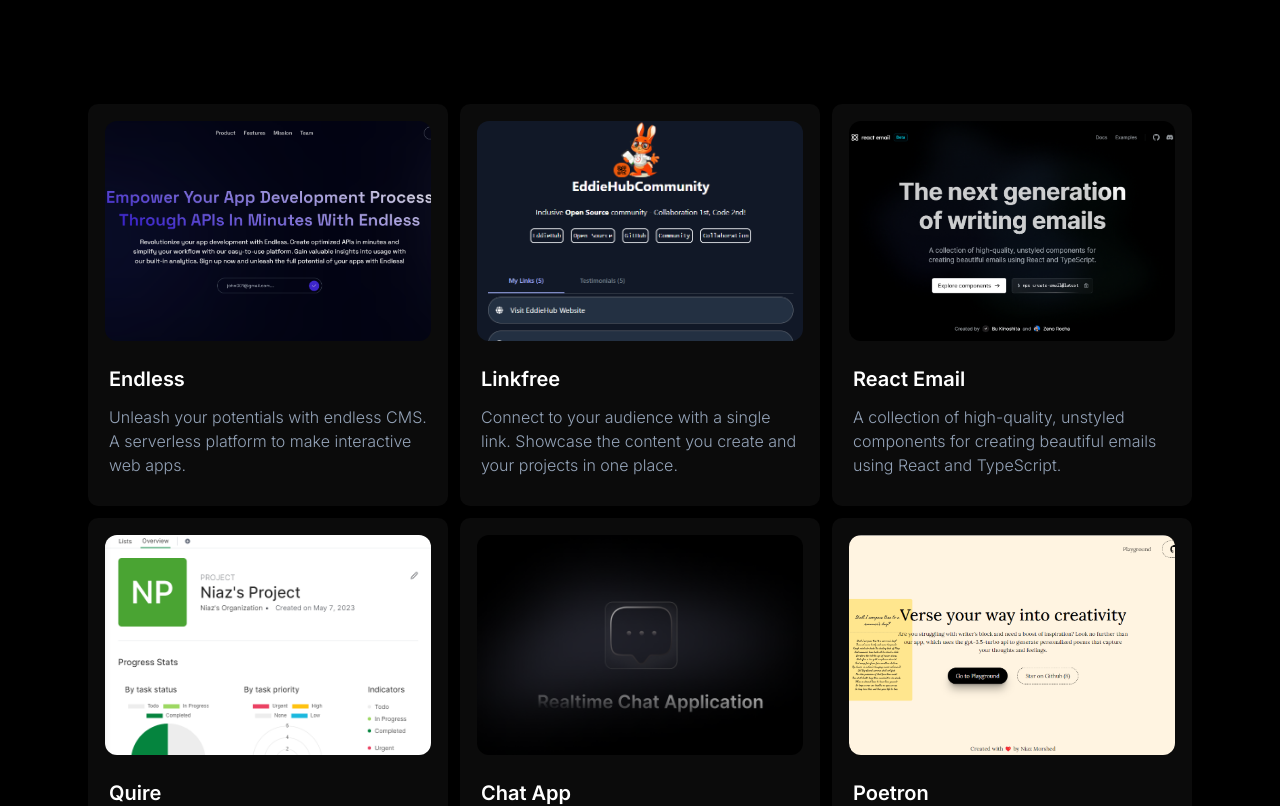
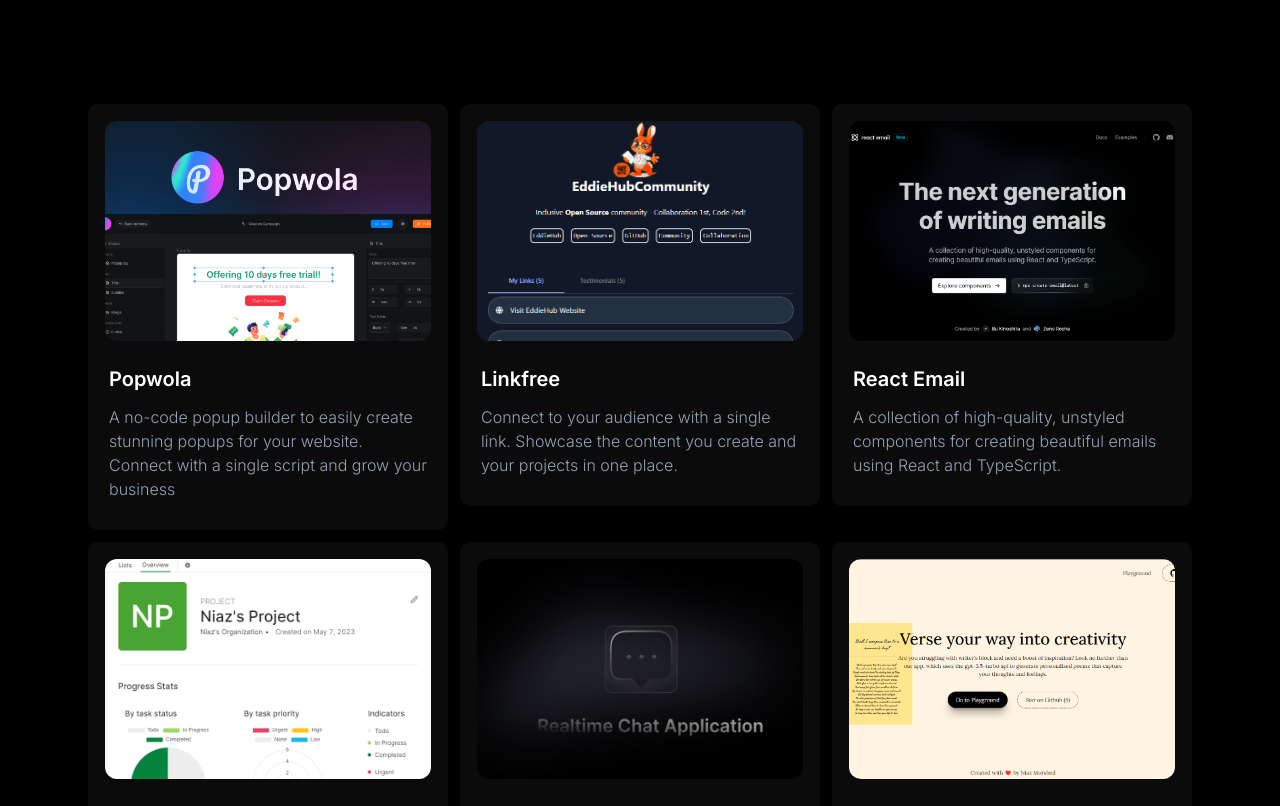
Before and after one commit to NiazMorshed2007/niazmorshed, a Next.js app: page / in a window 1280 px wide. Shown: the part 1720-2526 px from the top of the page. Built offline with nearby package versions, Linux system fonts and the light colour scheme.

Commit message:
update popwola project

```diff
--- /dev/null
+++ b/src/app/components/Blogs.jsx
@@ -0,0 +1,17 @@
+import React from "react";
+
+const Blogs = () => {
+  return (
+    <section id="blogs" className="py-20 pt-28 px-[5%]">
+      {/* <h1 className="md:text-4xl text-2xl font-semibold capitalize mb-3">
+        Technical Blogs
+      </h1>
+      <p className="font-light text-slate-400 text-sm md:text-base">
+        Yes, I enjoy writting tech blogs! I write about my experiences, things I
+        learn and things I build.
+      </p> */}
+    </section>
+  );
+};
+
+export default Blogs;
--- a/src/app/components/Header.jsx
+++ b/src/app/components/Header.jsx
@@ -1,30 +1,41 @@
-"use client"
+"use client";
 
-import { Cinzel_Decorative } from "next/font/google"
-import Link from "next/link";
+import { Cinzel_Decorative } from "next/font/google";
 
-const cinzel = Cinzel_Decorative({ subsets: ['latin'], weight: ['400', '700', '900'] })
+const cinzel = Cinzel_Decorative({
+  subsets: ["latin"],
+  weight: ["400", "700", "900"],
+});
 
 const Header = () => {
-
   const handleOpenEmail = () => {
-        const email = 'niazmorshed2007@gmail.com'; // replace with your email address
+    const email = "niazmorshed2007@gmail.com"; // replace with your email address
     window.location.href = `mailto:${email}`;
   };
 
-    return <header className="fixed backdrop-blur-md z-50 flex items-center justify-between top-0 w-full left-0 px-[5%] py-7">
-        <h1 className={`${cinzel.className} text-base md:text-xl font-medium`}>Niaz Morshed.</h1>
+  return (
+    <header className="fixed backdrop-blur-md z-50 flex items-center justify-between top-0 w-full left-0 px-[5%] py-7">
+      <h1 className={`${cinzel.className} text-base md:text-xl font-medium`}>
+        Niaz Morshed.
+      </h1>
       <nav className="hidden md:flex items-center text-sm gap-6">
-            <Link href={"#experience"}>Experience</Link>
-            <Link href={"#projects"}>Projects</Link>
-            <Link href={"#recommendations"}>Recommendations</Link>
+        <a href={"#experience"}>Experience</a>
+        <a href={"#projects"}>Projects</a>
+        {/* <a href={"#blogs"}>Tech Blogs</a> */}
+        <a href={"#recommendations"}>Recommendations</a>
         {/* <p>Open Source Activity</p> */}
       </nav>
       <div className="flex items-center gap-7 text-sm">
-            <button onClick={handleOpenEmail} className="p-2 px-4 md:px-6 text-xs md:text-base rounded-md border border-primary/40 border-md">Drop a message!</button>
+        <button
+          onClick={handleOpenEmail}
+          className="p-2 px-4 md:px-6 text-xs md:text-base rounded-md border border-primary/40 border-md"
+        >
+          Drop a message!
+        </button>
         {/* <button>Contact</button> */}
       </div>
     </header>
-}
+  );
+};
 
-export default Header
+export default Header;
--- a/src/app/globals.css
+++ b/src/app/globals.css
@@ -1,7 +1,6 @@
 @tailwind base;
 @tailwind components;
 @tailwind utilities;
-
 
 * {
   margin: 0;
@@ -14,7 +13,9 @@
   overflow-x: hidden;
 }
 
-
+html {
+  scroll-behavior: smooth;
+}
 
 #cards:hover > .card::after {
   opacity: 1;
--- a/src/data/projects.json
+++ b/src/data/projects.json
@@ -1,9 +1,9 @@
 [
   {
-    "title": "Endless",
-    "description": "Unleash your potentials with endless CMS. A serverless platform to make interactive web apps.",
-    "imageUrl": "/endless.png",
-    "link": "https://endlesscms.pro"
+    "title": "Popwola",
+    "description": "A no-code popup builder to easily create stunning popups for your website. Connect with a single script and grow your business",
+    "imageUrl": "/popwola-hashnode.png",
+    "link": "https://popwola.vercel.app"
   },
   {
     "title": "Linkfree",
@@ -28,7 +28,8 @@
     "description": "A Realtime messaging application where users can talk to each other via text messages.",
     "imageUrl": "/chat.png",
     "link": "https://chat-app-ef65e.web.app/"
-},{
+  },
+  {
     "title": "Poetron",
     "description": "A poem generating AI tool powered by gpt-3.5-turbo ⚡, Provide some context and get a poem written for you.",
     "imageUrl": "/poetron.png",
```
Also changed, not shown: src/app/page.jsx (+8 -6 lines), public/popwola-hashnode.png (added). Lines whose indentation alone changed are shown as unchanged.
